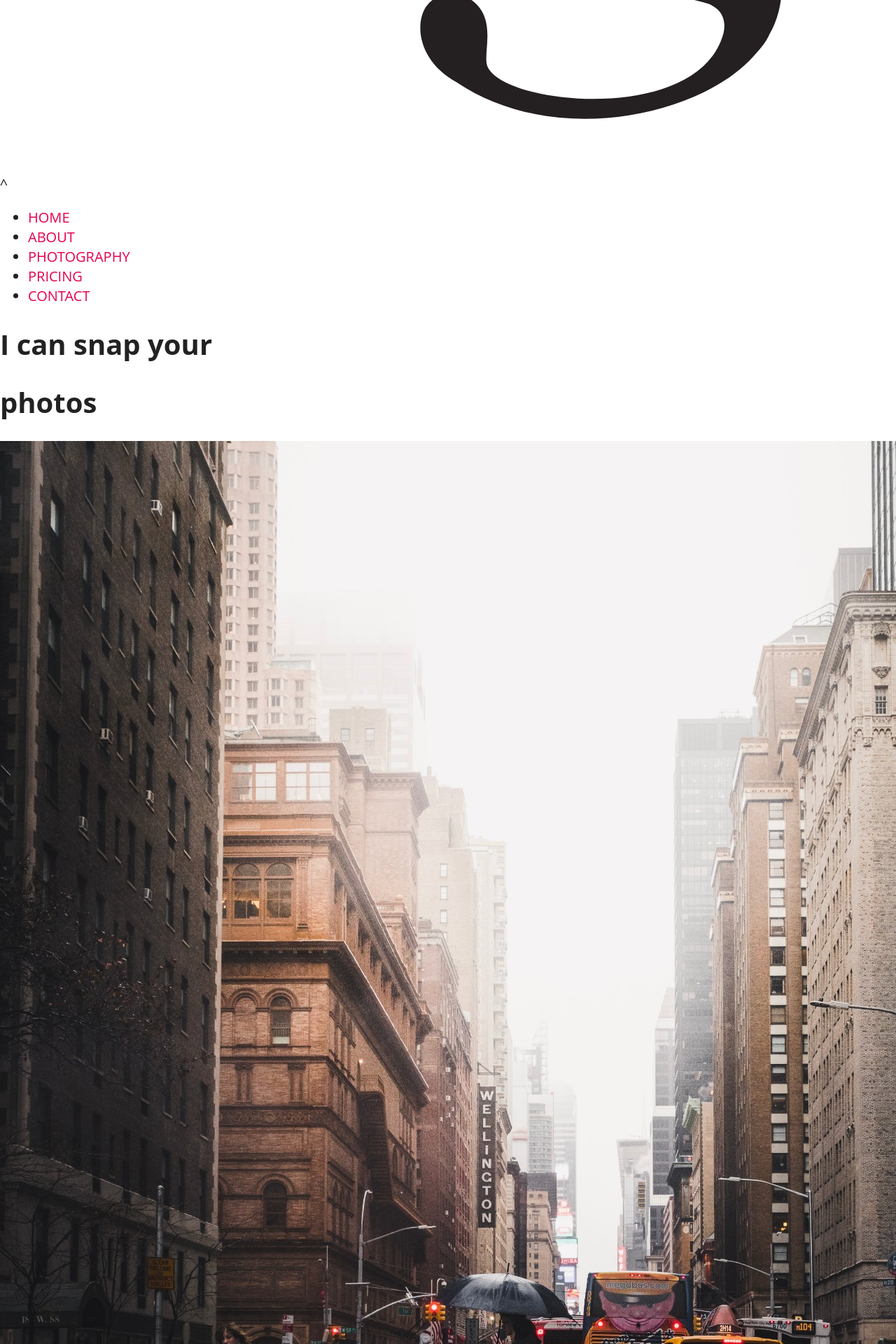
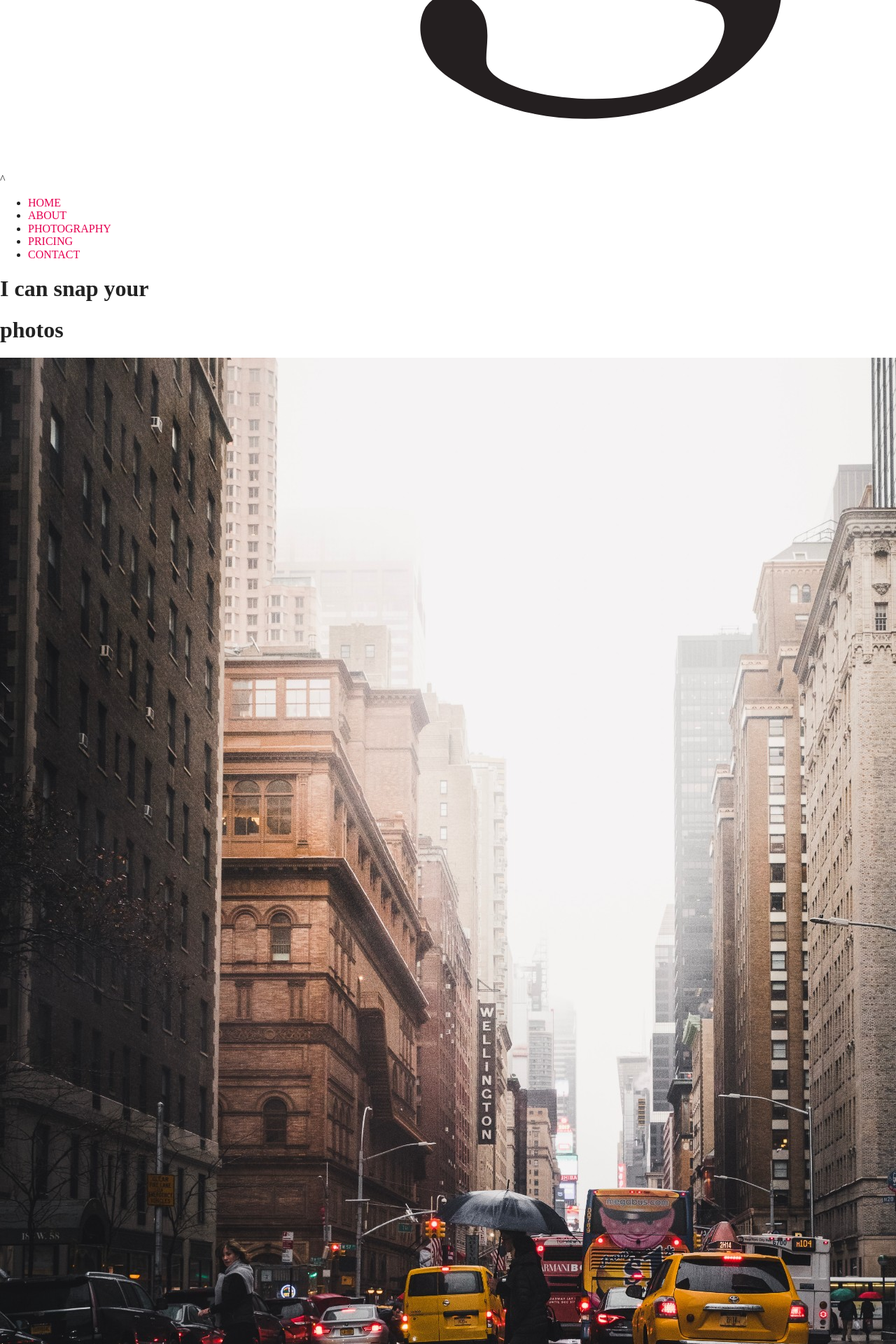
Before and after one commit to neonbambina/seniorProject, a PHP site: page / in a window 1280 px wide; the page is wider, and only the part inside the window is pictured. Shown: the part 709-2629 px from the top of that part at 70% size. Run offline with PHP 8.4, Linux system fonts and the light colour scheme.

Commit message:
compiled my scss

```diff
--- a/styles/css/main.css
+++ b/styles/css/main.css
@@ -1,3 +1,4 @@
+@import url("https://fonts.googleapis.com/css?family=DM+Serif+Display|Montserrat&display=swap");
 /*! normalize.css v8.0.1 | MIT License | github.com/necolas/normalize.css */
 /* Document
    ========================================================================== */
@@ -369,11 +370,11 @@ a:hover, a:active, a:focus {
 }
 
 /**
- * Basic typography style for copy text
+ * Typography styles
  */
 body {
   color: #222222;
-  font: normal 125%/1.4 "Open Sans", "Helvetica Neue Light", "Helvetica Neue", "Helvetica", "Arial", sans-serif;
+  font: normal 125%/1.4;
 }
 
 /**
```
Also changed, not shown: 1 other file.
